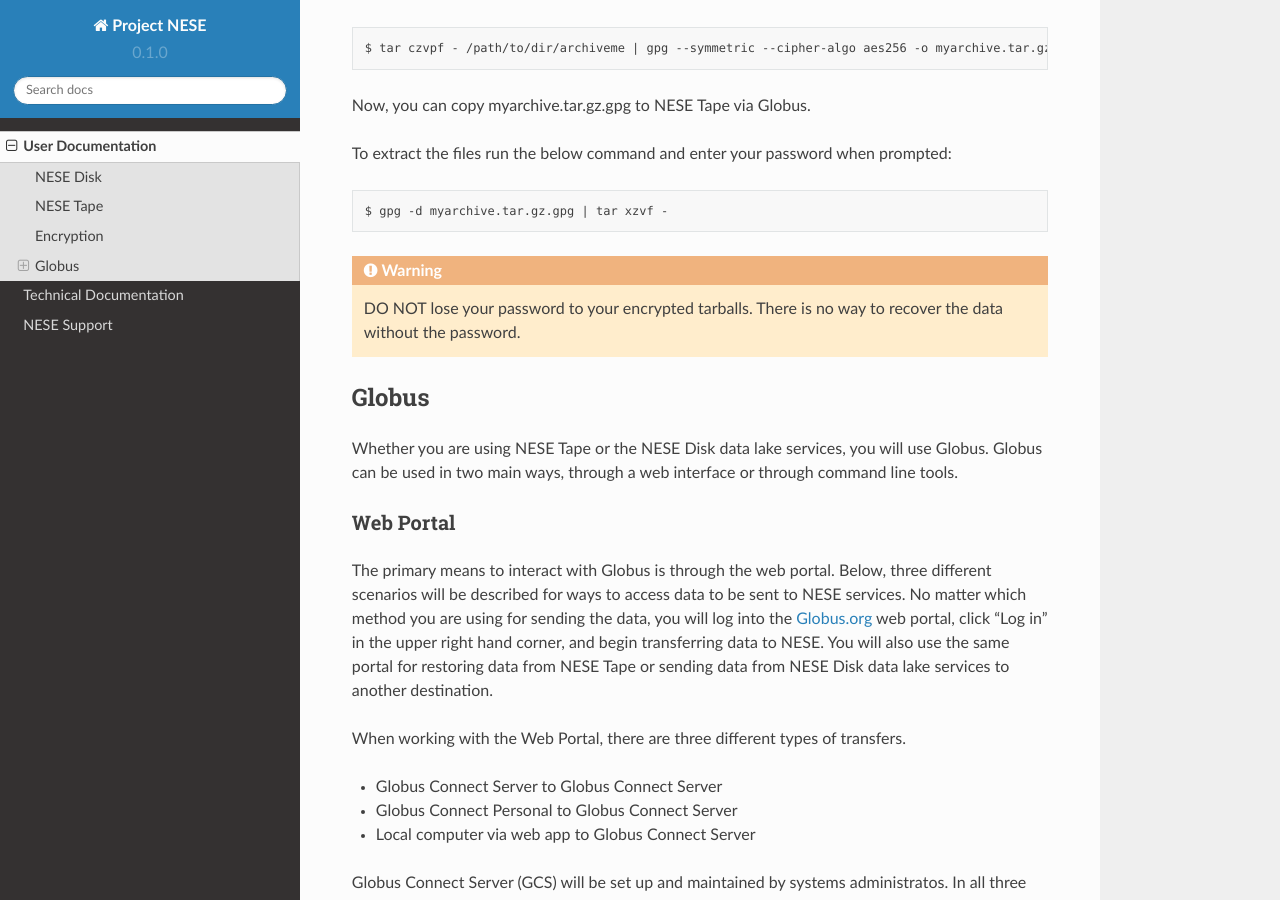
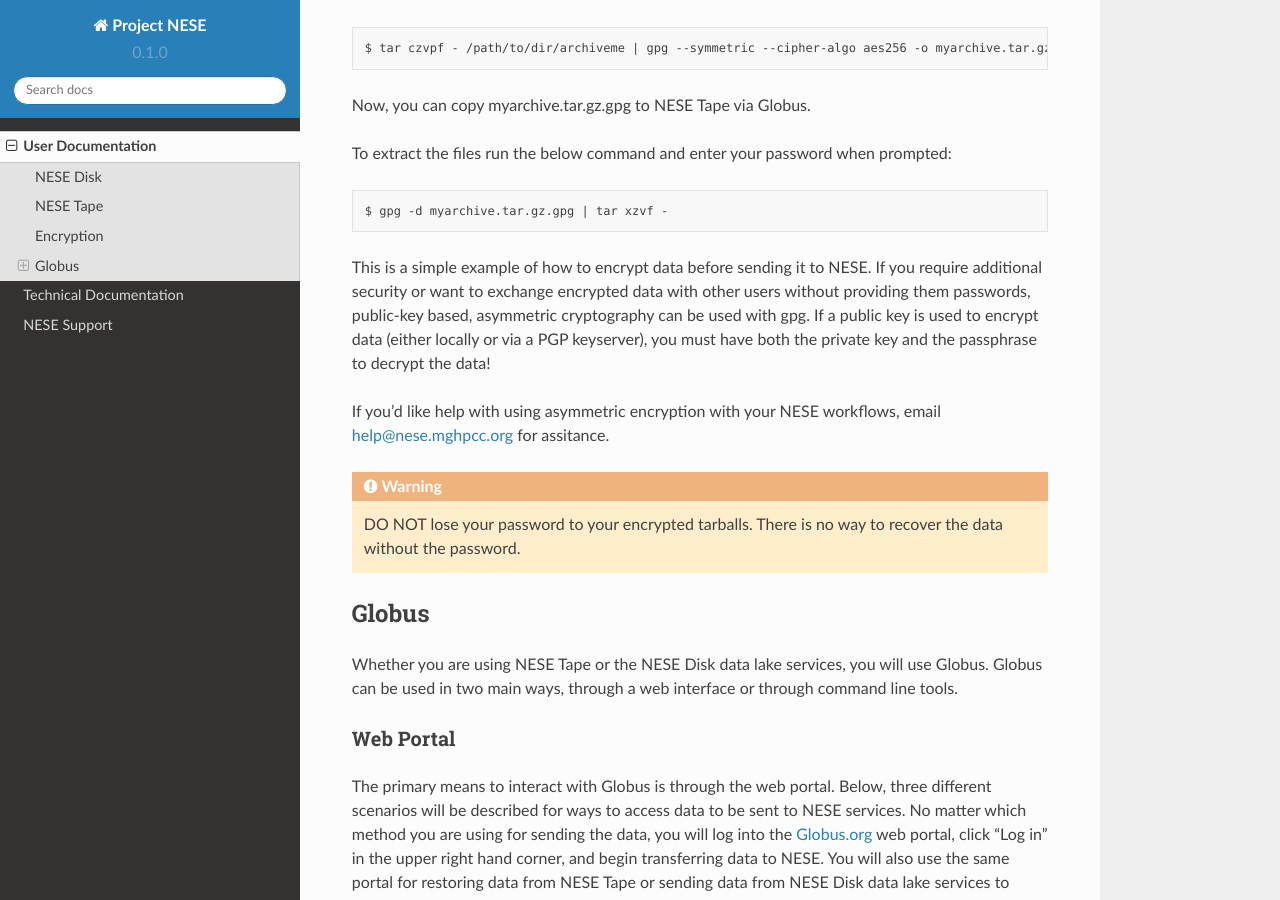
Before and after one commit to mghpcsim/rtd-nese, a Sphinx documentation site: the page built from docs/source/user-docs.rst, in a window 1280 px wide and 900 px high, scrolled down 2500 px. Built offline with Sphinx 7.4.7 and the Read the Docs theme 2.0.0, drawn with Linux system fonts in a browser that asks for light colours.

Commit message:
adding a bit about public-key based gpg for encrypting data

```diff
--- a/docs/source/user-docs.rst
+++ b/docs/source/user-docs.rst
@@ -114,6 +114,15 @@
 
 	$ gpg -d myarchive.tar.gz.gpg | tar xzvf -
 
+This is a simple example of how to encrypt data before sending it to NESE.
+If you require additional security or want to exchange encrypted data with other users
+without providing them passwords, public-key based, asymmetric cryptography can
+be used with gpg. If a public key is used to encrypt data (either locally or via a
+PGP keyserver), you must have both the private key and the passphrase to decrypt
+the data!
+
+If you'd like help with using asymmetric encryption with your NESE workflows,
+email `help@nese.mghpcc.org <mailto:help@nese.mghpcc.org>`_ for assitance.
 
 
 .. warning::
```
